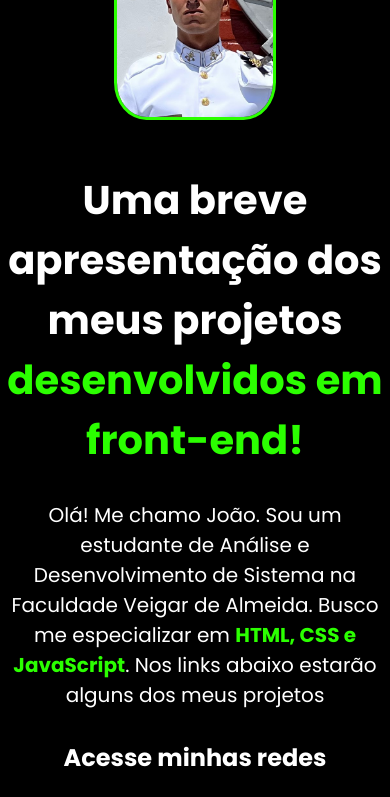
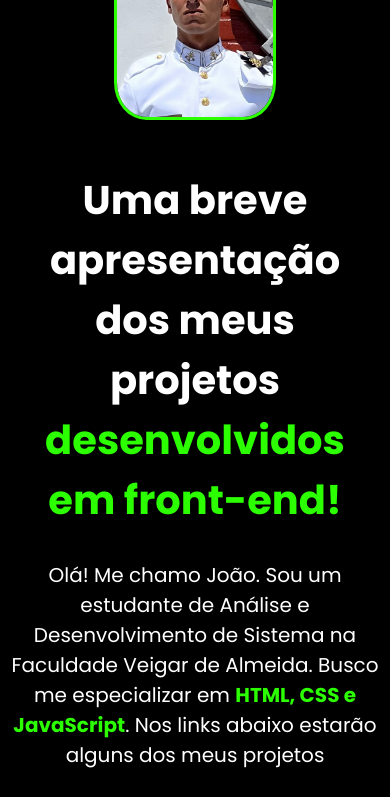
Before and after one commit to groxiu/Portifolio, a plain HTML site: page index.html in a window 390 px wide. Shown: the part 182-979 px from the top of the page. Drawn offline with Linux system fonts and the light colour scheme.

Commit message:
Update style.css

```diff
--- a/styles/style.css
+++ b/styles/style.css
@@ -122,6 +122,6 @@ body {
         gap: 50px;
     }
     .principal-text{
-        width: auto;
+        width: 95%;
     }
 }
```
